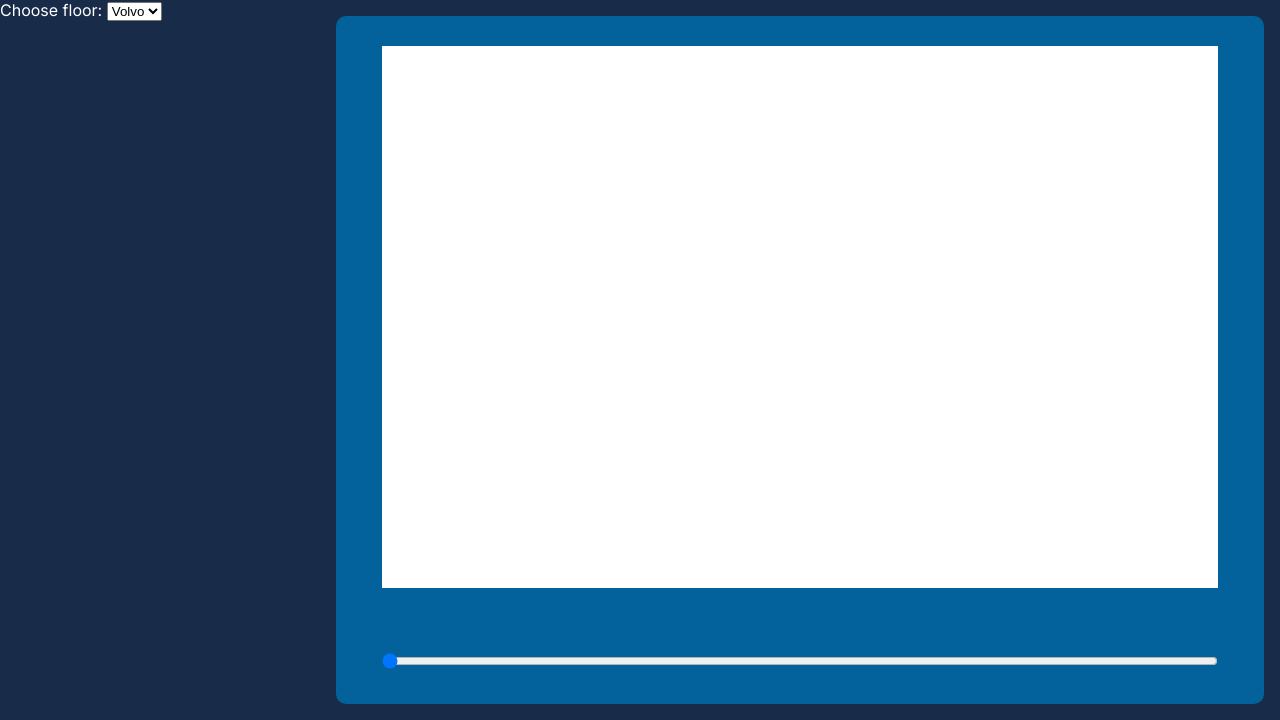
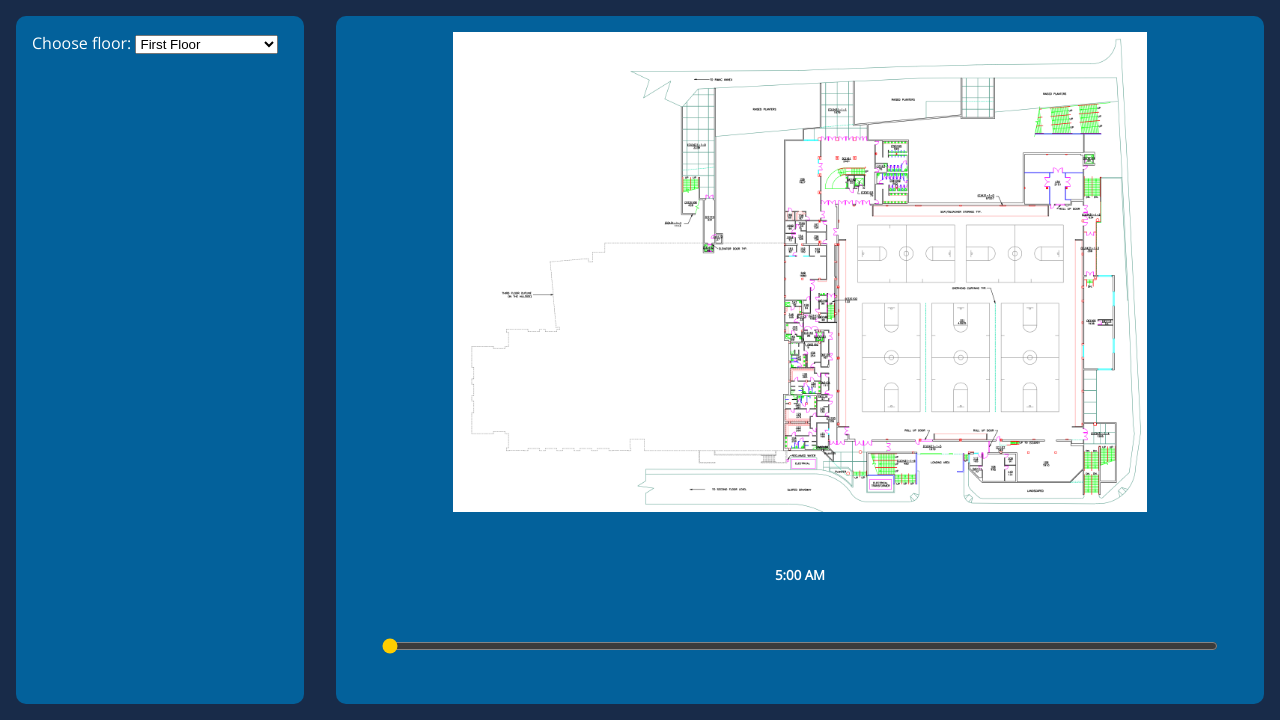
Before and after one commit to Dzhango/RIMAC-data-visualization, a plain HTML site: page index.html in a window 1280 px wide. Shown: the part 80-800 px from the top of the page. Drawn offline with nearby package versions, Linux system fonts and the light colour scheme.

Commit message:
Initial JS Functions and UI

```diff
--- a/index.html
+++ b/index.html
@@ -1,30 +1,40 @@
 <html>
 
 <head>
-    <title>Rimac People Viz</title>
+    <link rel="preconnect" href="https://fonts.googleapis.com">
+    <link rel="preconnect" href="https://fonts.gstatic.com" crossorigin>
+    <link href="https://fonts.googleapis.com/css2?family=Open+Sans:wght@300;400&display=swap" rel="stylesheet">
+    <title>Rimac Visualizer</title>
     <link href='https://fonts.googleapis.com/css?family=Inter' rel='stylesheet'>
     <link rel="stylesheet" href="styles.css">
+    <script type="text/javascript" src="./scripts/index.js"></script>
+
 </head>
 
-<body>
+<body onload="setup()">
     <header>
-        <h1>RIMAC People Visualization</h1>
+        <h1>RIMAC Population Visualization</h1>
     </header>
     <main>
-        <div id="sidebar">
-            <label for="cars">Choose floor:</label>
-            <select id="cars">
-                <option value="volvo">Volvo</option>
-                <option value="saab">Saab</option>
-                <option value="opel">Opel</option>
-                <option value="audi">Audi</option>
-            </select>
+        <div id="sidebar-container">
+            <div id="sidebar-box">
+                <div id="sidebar">
+                    <label for="floorPicker">Choose floor:</label>
+                    <select onchange="changeFloor()" id="floorPicker">
+                    </select>
+                </div>
+            </div>
         </div>
         <div id="interface-container">
             <div id="interface">
                 <!-- TODO: replace with canvas element -->
-                <div id="canvas"></div>
-                <input id="slider" type="range" min="0" max="1000" value="0">
+                <div id="canvas">
+                     <img id="floorImage" src="maps/1st-floor.png" />
+                </div>
+                <div>
+                    <h5 id="time">5:00 AM</h5>  <!-- 5 am to 12 am  = -->
+                </div>
+                <input id="slider" type="range" min="0" max="1140" value="0">
             </div>
         </div>
     </main>
--- a/scripts/index.js
+++ b/scripts/index.js
@@ -0,0 +1,74 @@
+
+const floors = [
+    {
+        name: "First Floor",
+        image: "./maps/1st-floor.png",
+    },
+    {
+        name: "Second Floor",
+        image: "./maps/second-floor.png",
+    },
+    {
+        name: "Third Floor",
+        image: "./maps/3rd-floor.png",
+    },
+    {
+        name: "Fourth Floor",
+        image: "./maps/4th-floor.png",
+    },
+    {
+        name: "Annex First Floor",
+        image: "./maps/Annex-1st.png",
+    },
+    {
+        name: "Annex Second Floor",
+        image: "./maps/Annex-2nd.png",
+    },
+    {
+        name: "Annex Lower Floor",
+        image: "./maps/Annex-lower-level.png",
+    },
+]
+
+
+function getTime(minutes){
+    let hours = 5 + Math.floor(minutes/60);
+    let mins = minutes % 60;
+    if (mins < 10){
+        mins = "0"+mins;
+    }
+    let day = "AM"
+    if (hours > 11 && hours < 24){
+        day = "PM";
+    }
+    if (hours > 12){
+        hours -= 12;
+    }
+    let stringTime = hours + ":" + mins + " " + day;
+    return stringTime;
+}
+
+function setup() {
+    const floorPicker = document.getElementById("floorPicker");
+    for (i in floors) {
+        floorPicker.innerHTML += "<option value=\""+i+"\">"+floors[i].name+"</option>";
+    }
+    changeFloor();
+    const time = document.getElementById("time");
+    const sliderInput = document.getElementById("slider")
+    console.log(sliderInput.value)
+    sliderInput.addEventListener("input", (event) => {
+        time.textContent = getTime(event.target.value);
+    })
+}
+
+function changeFloor() {
+    const floorPicker = document.getElementById("floorPicker");
+    const floorImage = document.getElementById("floorImage");
+    floorImage.src = floors[floorPicker.selectedIndex].image;
+}
+
+function sliderUpdate(){
+
+
+}
--- a/styles.css
+++ b/styles.css
@@ -1,25 +1,41 @@
 body {
-    font-family: 'Inter';
+    font-family: 'Open Sans', sans-serif;
+    font-weight: 300;
     margin: auto;
 }
 
 header {
     background-color: #FFCD00;
-    color: black;
-    height: 10vh;
+    color: #182B49;
+    height: 10%;
     display: flex;
+    font-weight: 400;
     padding-left: 1rem;
+    justify-content: center;
 }
 
 main {
     background-color: #182B49;
     color: white;
-    height: 90vh;
+    height: 90%;
     display: grid;
     grid-template-columns: 1fr 3fr;
 }
 
-#sidebar {}
+#sidebar-container {
+    padding: 1rem;
+}
+
+#sidebar-box{
+    width: 100%;
+    height: 100%;
+    border-radius: 10px;
+    background-color: #03619B;
+}
+
+#sidebar{
+    padding: 1rem;
+}
 
 #interface-container {
     padding: 1rem;
@@ -30,10 +46,10 @@ main {
     height: 100%;
     border-radius: 10px;
     background-color: #03619B;
-    display: grid;
+    display: flex;
+    flex-direction: column;
     justify-items: center;
     align-items: center;
-    grid-template-rows: 7fr 1fr;
 }
 
 #interface > * {
@@ -42,10 +58,13 @@ main {
 
 #slider {
     width: 90%;
+    accent-color: #FFCD00;
+}
+
+#floorImage {
+    height: 60vh;
 }
 
 #canvas {
     background-color: white;
-    width: 90%;
-    height: 90%;
 }
```
